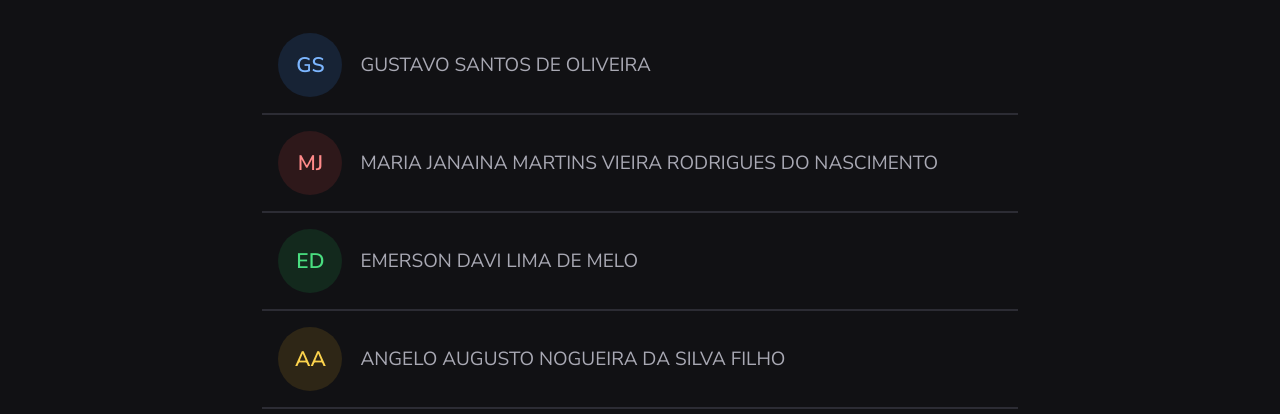
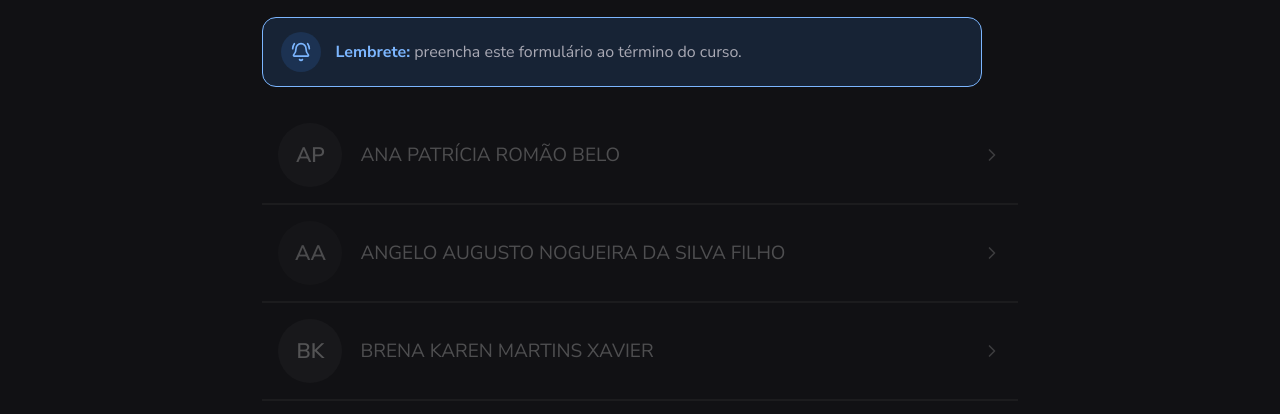
Before and after one commit to despertardigital/ddw-2603, a plain HTML site: page encerramento.html in a window 1280 px wide. Shown: the part 358-772 px from the top of the page. Drawn offline with nearby package versions, Linux system fonts and the light colour scheme.

Commit message:
Melhorando formulários de boas-vindas e encerramento

```diff
--- a/assets/css/base.css
+++ b/assets/css/base.css
@@ -3,6 +3,7 @@
 @import url('header.css');
 @import url('card.css');
 @import url('table.css');
+@import url('lembrete.css');
 
 * {
     margin: 0;
--- a/assets/css/encerramento.css
+++ b/assets/css/encerramento.css
@@ -41,6 +41,12 @@ ul > li:hover {
 
 ul > li:last-child {
     border-bottom: none;
+}
+
+li.disabled {
+    filter: grayscale(100%) !important;
+    opacity: 0.4;
+    pointer-events: none;
 }
 
 div.student > a {
--- /dev/null
+++ b/assets/css/lembrete.css
@@ -0,0 +1,34 @@
+.lembrete {
+    display: flex;
+    align-items: center;
+    gap: 14px;
+    padding: 14px 18px;
+    margin: 20px 0;
+    border-radius: 14px;
+    background: var(--blue-bg);
+    border: 1px solid var(--blue);
+    max-width: 720px;
+}
+
+.lembrete-icone {
+    width: 40px;
+    height: 40px;
+    flex-shrink: 0;
+    border-radius: 50%;
+    background: var(--blue-bg);
+    color: var(--blue);
+    display: flex;
+    align-items: center;
+    justify-content: center;
+}
+
+.lembrete p {
+    margin: 0;
+    color: var(--text-muted);
+    line-height: 1.5;
+}
+
+.lembrete strong {
+    color: var(--blue);
+    font-weight: 700;
+}
--- a/assets/js/boas-vindas.js
+++ b/assets/js/boas-vindas.js
@@ -20,3 +20,5 @@ const html = alunos
 }).join("");
 
 document.getElementById('alunos').innerHTML = html;
+
+lucide.createIcons();
--- a/assets/js/encerramento.js
+++ b/assets/js/encerramento.js
@@ -9,7 +9,7 @@ const html = alunos
 .filter(aluno => aluno.ativo)
 .map((aluno, index) => {
     return `
-        <li>
+        <li class="disabled">
             <div class="student">
                 <div class="avatar ${ cores[index] }">${aluno.avatar}</div>
                 <a href="${aluno.urlEncerramento}" target="_blank">${aluno.nome}</a>
@@ -20,3 +20,5 @@ const html = alunos
 }).join("");
 
 document.getElementById('alunos').innerHTML = html;
+
+lucide.createIcons();
--- a/assets/js/main.js
+++ b/assets/js/main.js
@@ -16,7 +16,7 @@ const alunos = [
         numero: 1,
         avatar: 'GS',
         nome: "GUSTAVO SANTOS DE OLIVEIRA",
-        urlBoasVindas: "#",
+        urlBoasVindas: "https://docs.google.com/forms/d/e/1FAIpQLSesbuT5L8l4Bum8yilpP9qSyh4YBMJ4GaPvH0eqJdRY3sPSCg/viewform?usp=pp_url&entry.1988089040=98146&entry.608306432=DDW-2603&entry.1908647358=GUSTAVO%20SANTOS%20DE%20OLIVEIRA&entry.1827692846=127.334.943-17",
         urlEncerramento: "#",
         ativo: true
     },
@@ -24,7 +24,7 @@ const alunos = [
         numero: 2,
         avatar: 'MJ',
         nome: "MARIA JANAINA MARTINS VIEIRA RODRIGUES DO NASCIMENTO",
-        urlBoasVindas: "#",
+        urlBoasVindas: "https://docs.google.com/forms/d/e/1FAIpQLSesbuT5L8l4Bum8yilpP9qSyh4YBMJ4GaPvH0eqJdRY3sPSCg/viewform?usp=pp_url&entry.1988089040=98155&entry.608306432=DDW-2603&entry.1908647358=MARIA%20JANAINA%20MARTINS%20VIEIRA%20RODRIGUES%20DO%20NASCIMENTO&entry.1827692846=616.616.433-53",
         urlEncerramento: "#",
         ativo: true
     },
@@ -32,7 +32,7 @@ const alunos = [
         numero: 3,
         avatar: 'ED',
         nome: "EMERSON DAVI LIMA DE MELO",
-        urlBoasVindas: "#",
+        urlBoasVindas: "https://docs.google.com/forms/d/e/1FAIpQLSesbuT5L8l4Bum8yilpP9qSyh4YBMJ4GaPvH0eqJdRY3sPSCg/viewform?usp=pp_url&entry.1988089040=98147&entry.608306432=DDW-2603&entry.1908647358=EMERSON%20DAVI%20LIMA%20DE%20MELO&entry.1827692846=089.367.853-89",
         urlEncerramento: "#",
         ativo: true
     },
@@ -40,21 +40,23 @@ const alunos = [
         numero: 4,
         avatar: 'AA',
         nome: "ANGELO AUGUSTO NOGUEIRA DA SILVA FILHO",
-        urlBoasVindas: "#",
+        urlBoasVindas: "https://docs.google.com/forms/d/e/1FAIpQLSesbuT5L8l4Bum8yilpP9qSyh4YBMJ4GaPvH0eqJdRY3sPSCg/viewform?usp=pp_url&entry.1988089040=98148&entry.608306432=DDW-2603&entry.1908647358=ANGELO%20AUGUSTO%20NOGUEIRA%20DA%20SILVA%20FILHO&entry.1827692846=038.785.913-65",
+        urlEncerramento: "#",
         ativo: true
     },
     {
         numero: 5,
-        avatar: 'JB',
+        avatar: 'PK',
         nome: "PAULO KERLON DA SILVA FERREIRA",
-        urlBoasVindas: "#",
+        urlBoasVindas: "https://docs.google.com/forms/d/e/1FAIpQLSesbuT5L8l4Bum8yilpP9qSyh4YBMJ4GaPvH0eqJdRY3sPSCg/viewform?usp=pp_url&entry.1988089040=98156&entry.608306432=DDW-2603&entry.1908647358=PAULO%20KERLON%20DA%20SILVA%20FERREIRA&entry.1827692846=097.122.963-50",
+        urlEncerramento: "#",
         ativo: true
     },
     {
         numero: 6,
         avatar: 'BK',
         nome: "BRUNA KELLY CARDOSO DE ARAUJO",
-        urlBoasVindas: "#",
+        urlBoasVindas: "https://docs.google.com/forms/d/e/1FAIpQLSesbuT5L8l4Bum8yilpP9qSyh4YBMJ4GaPvH0eqJdRY3sPSCg/viewform?usp=pp_url&entry.1988089040=98157&entry.608306432=DDW-2603&entry.1908647358=BRUNA%20KELLY%20CARDOSO%20DE%20ARAUJO&entry.1827692846=113.878.613-60",
         urlEncerramento: "#",
         ativo: true
     },
@@ -62,7 +64,7 @@ const alunos = [
         numero: 7,
         avatar: 'JL',
         nome: "JOSE LUAN LIMA LUZ",
-        urlBoasVindas: "#",
+        urlBoasVindas: "https://docs.google.com/forms/d/e/1FAIpQLSesbuT5L8l4Bum8yilpP9qSyh4YBMJ4GaPvH0eqJdRY3sPSCg/viewform?usp=pp_url&entry.1988089040=98149&entry.608306432=DDW-2603&entry.1908647358=JOS%C3%89%20LUAN%20LIMA%20LUZ&entry.1827692846=093.722.193-71",
         urlEncerramento: "#",
         ativo: true
     },
@@ -70,7 +72,7 @@ const alunos = [
         numero: 8,
         avatar: 'CD',
         nome: "CÁCIO DAVI SIQUEIRA BARROSO",
-        urlBoasVindas: "#",
+        urlBoasVindas: "https://docs.google.com/forms/d/e/1FAIpQLSesbuT5L8l4Bum8yilpP9qSyh4YBMJ4GaPvH0eqJdRY3sPSCg/viewform?usp=pp_url&entry.1988089040=98150&entry.608306432=DDW-2603&entry.1908647358=CACIO%20DAVI%20SIQUEIRA%20BARROSO&entry.1827692846=093.849.303-50",
         urlEncerramento: "#",
         ativo: true
     },
@@ -78,7 +80,7 @@ const alunos = [
         numero: 9,
         avatar: 'AP',
         nome: "ANA PATRÍCIA ROMÃO BELO",
-        urlBoasVindas: "#",
+        urlBoasVindas: "https://docs.google.com/forms/d/e/1FAIpQLSesbuT5L8l4Bum8yilpP9qSyh4YBMJ4GaPvH0eqJdRY3sPSCg/viewform?usp=pp_url&entry.1988089040=98151&entry.608306432=DDW-2603&entry.1908647358=ANA%20PATRICIA%20ROM%C3%83O%20BELO&entry.1827692846=003.936.203-52",
         urlEncerramento: "#",
         ativo: true
     },
@@ -86,7 +88,7 @@ const alunos = [
         numero: 10,
         avatar: 'GC',
         nome: "GUSTAVO DO CARMO SILVA",
-        urlBoasVindas: "#",
+        urlBoasVindas: "https://docs.google.com/forms/d/e/1FAIpQLSesbuT5L8l4Bum8yilpP9qSyh4YBMJ4GaPvH0eqJdRY3sPSCg/viewform?usp=pp_url&entry.1988089040=98152&entry.608306432=DDW-2603&entry.1908647358=GUSTAVO%20DO%20CARMO%20SILVA&entry.1827692846=091.040.343-09",
         urlEncerramento: "#",
         ativo: true
     },
@@ -94,7 +96,7 @@ const alunos = [
         numero: 11,
         avatar: 'IF',
         nome: "ISAAC FELIPE DA SILVA FERREIRA",
-        urlBoasVindas: "#",
+        urlBoasVindas: "https://docs.google.com/forms/d/e/1FAIpQLSesbuT5L8l4Bum8yilpP9qSyh4YBMJ4GaPvH0eqJdRY3sPSCg/viewform?usp=pp_url&entry.1988089040=98153&entry.608306432=DDW-2603&entry.1908647358=ISAAC%20FELIPE%20DA%20SILVA%20FERREIRA&entry.1827692846=623.438.223-10",
         urlEncerramento: "#",
         ativo: true
     },
@@ -102,19 +104,23 @@ const alunos = [
         numero: 12,
         avatar: 'DR',
         nome: "DJALMA RONCY QUEIROZ FILHO",
-        urlBoasVindas: "#",
+        urlBoasVindas: "https://docs.google.com/forms/d/e/1FAIpQLSesbuT5L8l4Bum8yilpP9qSyh4YBMJ4GaPvH0eqJdRY3sPSCg/viewform?usp=pp_url&entry.1988089040=98154&entry.608306432=DDW-2603&entry.1908647358=DJALMA%20RONCY%20QUEIROZ%20FILHO&entry.1827692846=085.933.973-44",
         urlEncerramento: "#",
         ativo: true
     },
     {
         numero: 13,
-        avatar: 'DK',
+        avatar: 'BK',
         nome: "BRENA KAREN MARTINS XAVIER",
-        urlBoasVindas: "#",
+        urlBoasVindas: "https://docs.google.com/forms/d/e/1FAIpQLSesbuT5L8l4Bum8yilpP9qSyh4YBMJ4GaPvH0eqJdRY3sPSCg/viewform?usp=pp_url&entry.1988089040=98183&entry.608306432=DDW-2603&entry.1908647358=BRENA%20KAREN%20MARTINS%20XAVIER&entry.1827692846=074.359.523-89",
         urlEncerramento: "#",
         ativo: true
     }
 ];
+
+alunos.sort((a, b) =>
+    a.nome.localeCompare(b.nome, "pt-BR", { sensitivity: "base" })
+);
 
 const turma = {
     codigo: 'ddw-2603',
--- a/encerramento.html
+++ b/encerramento.html
@@ -30,8 +30,19 @@
                 </div>
                 <h1>Formulário de Encerramento</h1>
                 <p class="texto">
-                    Encontre seu nome abaixo e clique para responder o formulário de boas-vindas. Leva só alguns minutos. Não é necessário fazer login na sua conta do Google.
+                    Encontre seu nome abaixo e clique para responder o formulário de boas-vindas.
+                    Leva só alguns minutos. Não é necessário fazer login na sua conta do Google.
                 </p>
+
+                <div class="lembrete">
+                    <span class="lembrete-icone">
+                        <i data-lucide="bell-ring" width="20" height="20"></i>
+                    </span>
+                    <p>
+                        <strong>Lembrete:</strong>
+                        preencha este formulário ao término do curso.
+                    </p>
+                </div>
 
                 <ul id="alunos"></ul>
 
```
Also changed, not shown: boas-vindas.html (+12 -1 lines).
